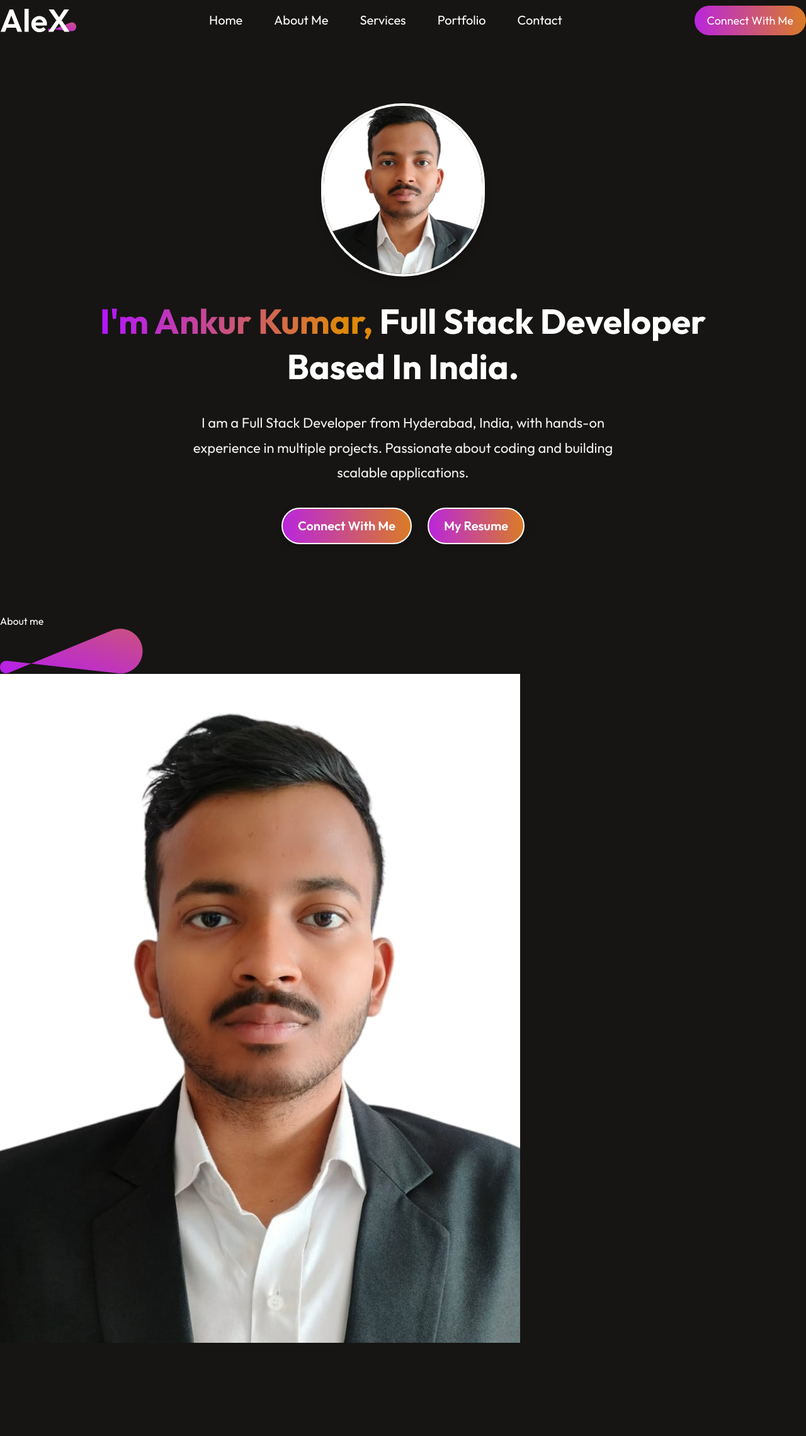
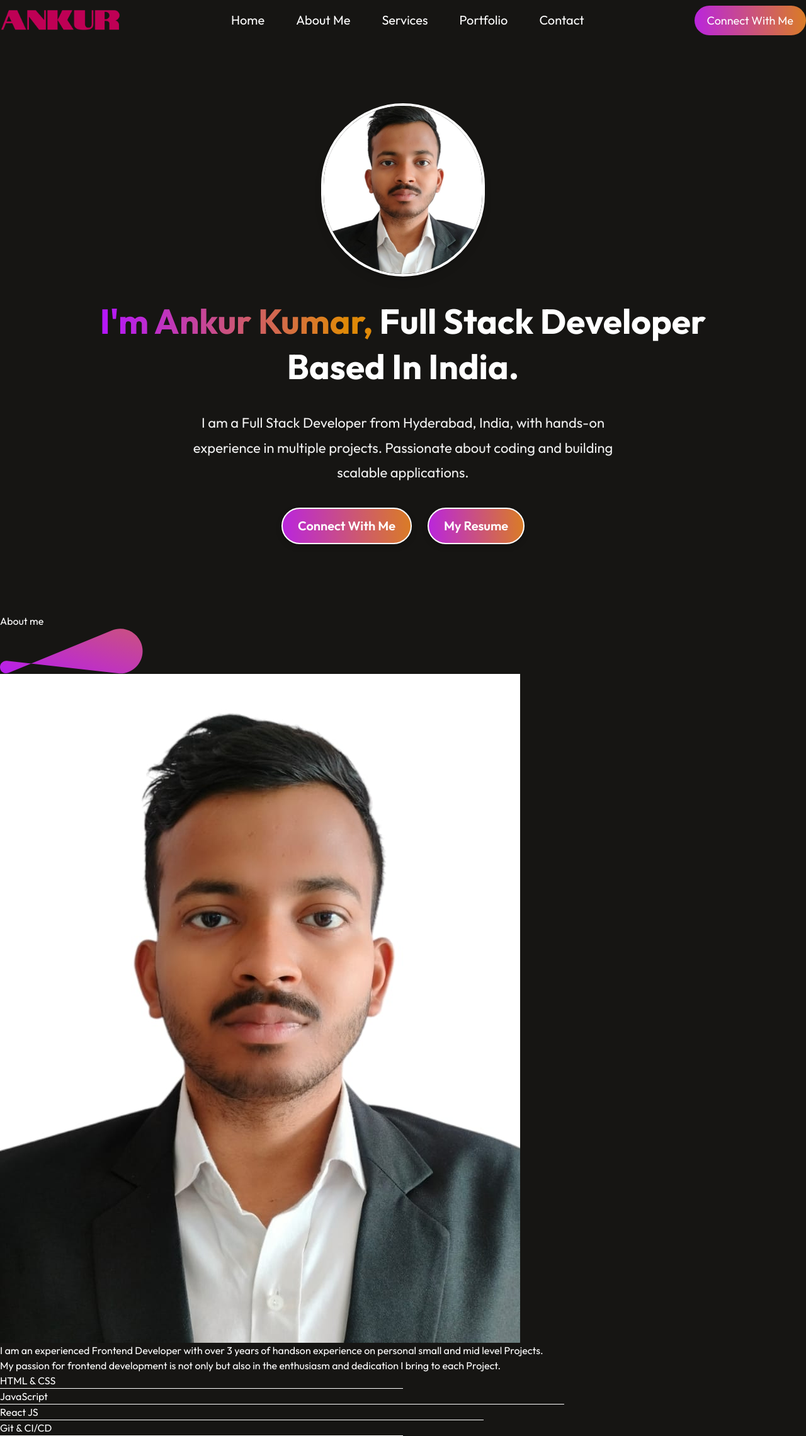
Before and after one commit to ankur-357/Ankur-Portfolio, a React (Vite) app: page / in a window 1280 px wide. Shown: the whole page at 63% size. Before the commit the page ends 2132 px from the top, so only its background shows below. Built offline with nearby package versions, Linux system fonts and the light colour scheme.

Commit message:
some minor  changes

```diff
--- a/src/components/About/About.jsx
+++ b/src/components/About/About.jsx
@@ -14,9 +14,20 @@ const About = () => {
                 </div>
                 <div className="about-right">
                     <div className="about-para">
-                        <p></p>
-                        <p></p>
+                        <p>I am an experienced Frontend Developer with over 3 years of handson experience on personal small and mid level Projects.</p>
+                        <p>My passion for frontend development is not only but also in the enthusiasm and dedication I bring to each Project.</p>
                     </div>
+                    <div className="about-skills">
+                        <div className="about-skill"><p>HTML & CSS</p><hr style={{width: "50%"}}/></div>
+                        <div className="about-skill"><p>JavaScript</p><hr style={{width: "70%"}}/></div>
+                        <div className="about-skill"><p>React JS</p><hr style={{width: "60%"}}/></div>
+                        <div className="about-skill"><p>Git & CI/CD</p><hr style={{width: "50%"}}/></div>
+                    </div>
+                </div>
+            </div>
+            <div className="about-achievements">
+                <div className="about-achievement">
+
                 </div>
             </div>
         </div>
--- a/src/components/Navbar/Navbar.jsx
+++ b/src/components/Navbar/Navbar.jsx
@@ -1,12 +1,12 @@
 import React from "react";
 import "./Navbar.css";
-import logo from "../../assets/logo.svg";
+import logo from "../../assets/logo.png";
 
 const Navbar = () => {
   return (
-    <nav className="flex items-center justify-between px-12 py-[20px]">
+    <nav className="flex items-center justify-between px-12 py-[20px] h-16">
       {/* Logo */}
-      <img src={logo} alt="Logo" className="h-16" />
+      <img src={logo} alt="Logo" className="h-8 w-48 cursor-pointer" />
 
       {/* Navigation Links */}
       <ul className="flex items-center list-none gap-[50px] text-xl text-white">
```
Also changed, not shown: src/assets/logo.png (added).
